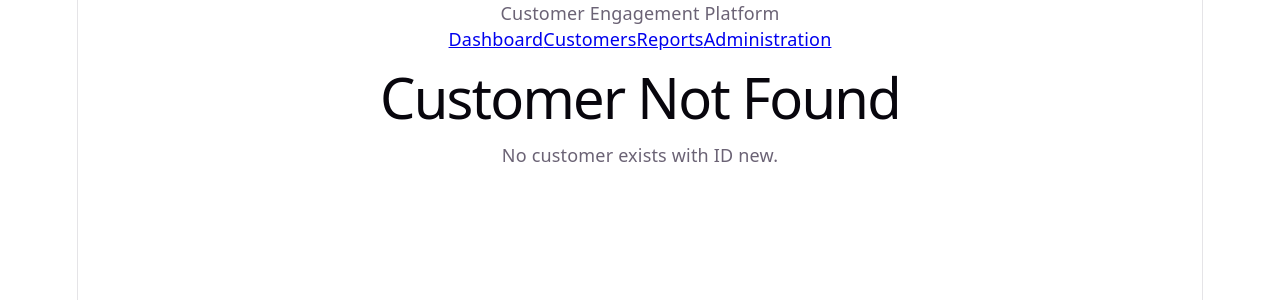
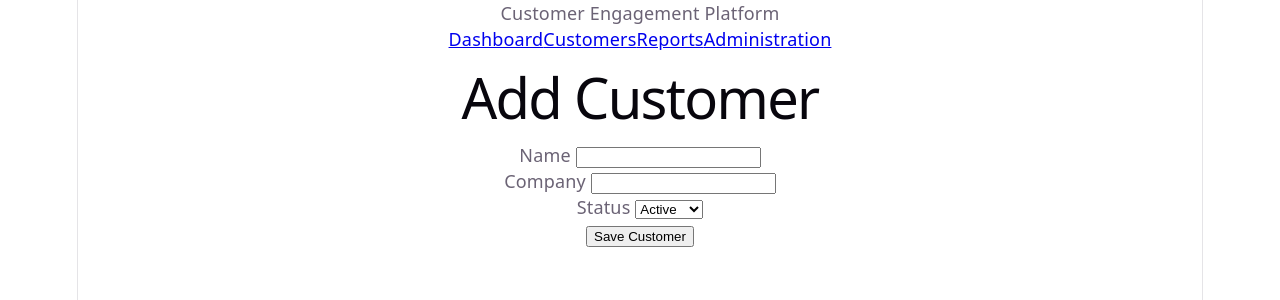
Before and after one commit to gawdeparag/customer-engagement-platform, a React (Vite) app: page /customers/new in a window 1280 px wide. Before the commit this address had no page. Shown: the top 300 px of the page. Built offline with nearby package versions, Linux system fonts and the light colour scheme.

Commit message:
Add a form to add new customer data

```diff
--- /dev/null
+++ b/src/features/customers/CustomerForm.jsx
@@ -0,0 +1,78 @@
+import { useState } from 'react';
+
+function CustomerForm() {
+    const [formData, setFormData] = useState({
+        name: '',
+        company: '',
+        status: 'Active'
+    });
+
+    function handleSubmit(event) {
+        event.preventDefault()
+        console.log(formData)
+        console.log(formData.name)
+        console.log(formData.company)
+        console.log(formData.status)
+    }
+
+    return (
+        <div>
+            <h1>Add Customer</h1>
+
+            <form onSubmit={handleSubmit}>
+                <div>
+                    <label> Name </label>
+                    <input
+                        type="text"
+                        value={formData.name}
+                        onChange={(event) =>
+                            setFormData({
+                                // Without the spread operator, setFormData() replaces the entire state object,
+                                // so the other fields are removed and become undefined,
+                                // which can turn their controlled inputs into uncontrolled inputs.
+                                ...formData,
+                                name: event.target.value,
+                            })
+                        }
+                    />
+                </div>
+
+                <div>
+                    <label> Company </label>
+                    <input
+                        type="text"
+                        value={formData.company}
+                        onChange={(event) =>
+                            setFormData({
+                                ...formData,
+                                company: event.target.value,
+                            })
+                        }
+                    />
+                </div>
+
+                <div>
+                    <label> Status </label>
+                    <select
+                        value={formData.status}
+                        onChange={(event) =>
+                            setFormData({
+                                ...formData,
+                                status: event.target.value,
+                            })
+                        }
+                    >
+                        <option value="Active">Active</option>
+                        <option value="Inactive">Inactive</option>
+                    </select>
+                </div>
+
+                <button type="submit">
+                    Save Customer
+                </button>
+            </form>
+        </div>
+    )
+}
+
+export default CustomerForm
--- a/src/features/customers/Customers.jsx
+++ b/src/features/customers/Customers.jsx
@@ -1,4 +1,5 @@
 import { useState } from 'react';
+import { Link } from 'react-router-dom';
 import CustomerTable from './components/CustomerTable.jsx';
 import customersData from './data/customers.js';
 
@@ -19,6 +20,10 @@ function Customers() {
         <div>
             <h1>Customers</h1>
 
+            <Link to="/customers/new">
+                Add Customer
+            </Link>
+
             <input
                 type="text"
                 placeholder="Search customers..."
--- a/src/router.jsx
+++ b/src/router.jsx
@@ -7,6 +7,7 @@ import Reports from './features/reports/Reports.jsx';
 import Administration from './features/administration/Administration.jsx';
 import NotFound from './features/not-found/NotFound.jsx';
 import CustomerDetails from './features/customers/CustomerDetails.jsx';
+import CustomerForm from './features/customers/CustomerForm.jsx';
 
 const router = createBrowserRouter([
   {
@@ -26,6 +27,10 @@ const router = createBrowserRouter([
         element: <CustomerDetails />
       },
       {
+        path: 'customers/new',
+        element: <CustomerForm />
+      },
+      {
         path: 'reports',
         element: <Reports />
       },
```
